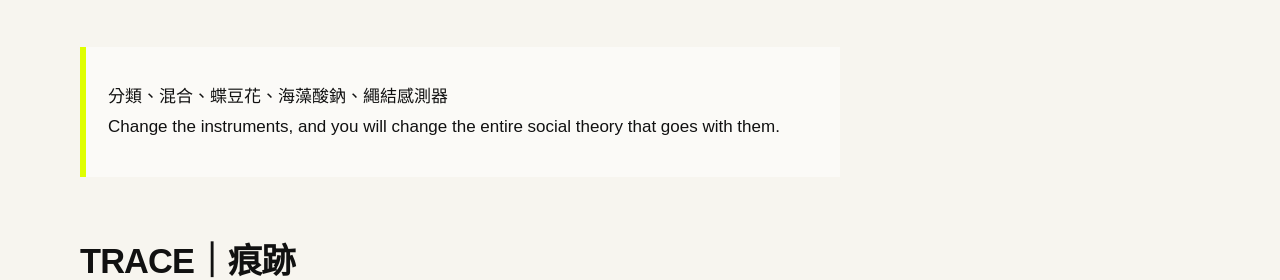
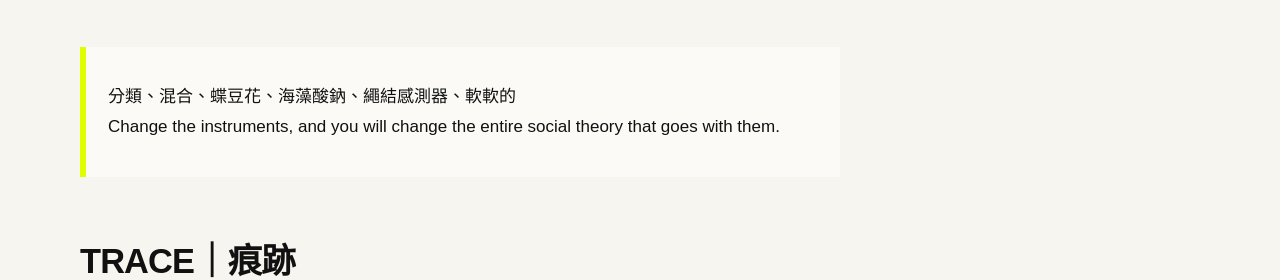
Before and after one commit to liki1928/fieldworkarchive, a Jekyll site: the page built from weeks/week-05.md, in a window 1280 px wide and 900 px high. Shown: the part 327-607 px from the top of the window. Built offline with Jekyll 4.4.1, drawn with Linux system fonts in a browser that asks for light colours.

Commit message:
Update week-05.md

```diff
--- a/weeks/week-05.md
+++ b/weeks/week-05.md
@@ -7,7 +7,7 @@ permalink: /weeks/week-05/
 
 # 感測器與資料
 <!-- 請保留具體的現場、材料、語句或身體感受。-->
->分類、混合、蝶豆花、海藻酸鈉、繩結感測器<br>Change the instruments, and you will change the entire social theory that goes with them.
+>分類、混合、蝶豆花、海藻酸鈉、繩結感測器、軟軟的<br>Change the instruments, and you will change the entire social theory that goes with them.
 
 
 ## TRACE｜痕跡
```
